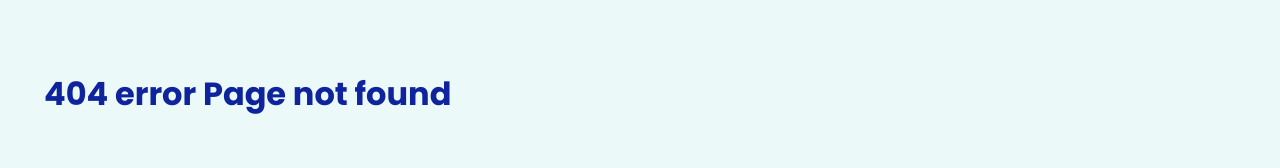
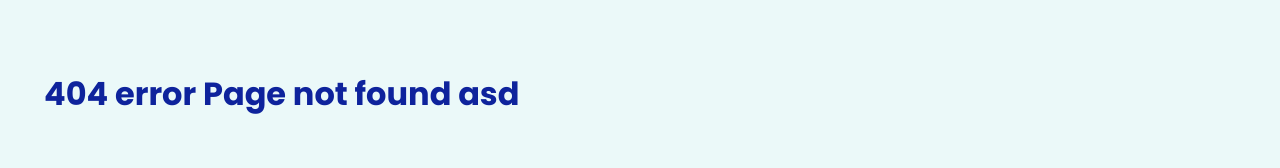
Before and after one commit to AnnaPanosyan/swimming, a React (Create React App) app: page /AGB in a window 1280 px wide. Shown: the part 193-361 px from the top of the page. Built offline with nearby package versions, Linux system fonts and the light colour scheme.

Commit message:
test branch

```diff
--- a/src/styles/PageNotFound.js
+++ b/src/styles/PageNotFound.js
@@ -3,7 +3,7 @@ import React from 'react';
 const PageNotFound = () => {
   return (
     <div className='container'>
-      <h1> 404 error Page not found</h1>
+      <h1> 404 error Page not found asd</h1>
     </div>
   );
 };
```
